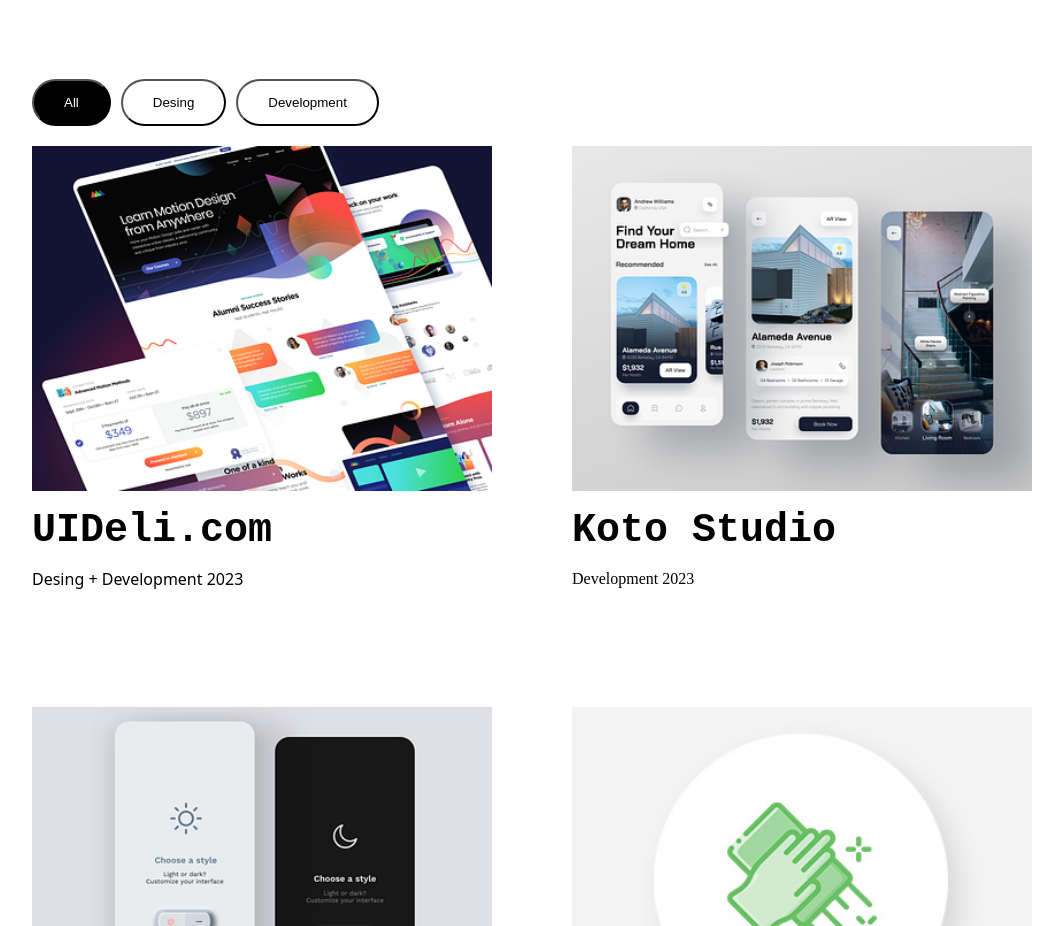
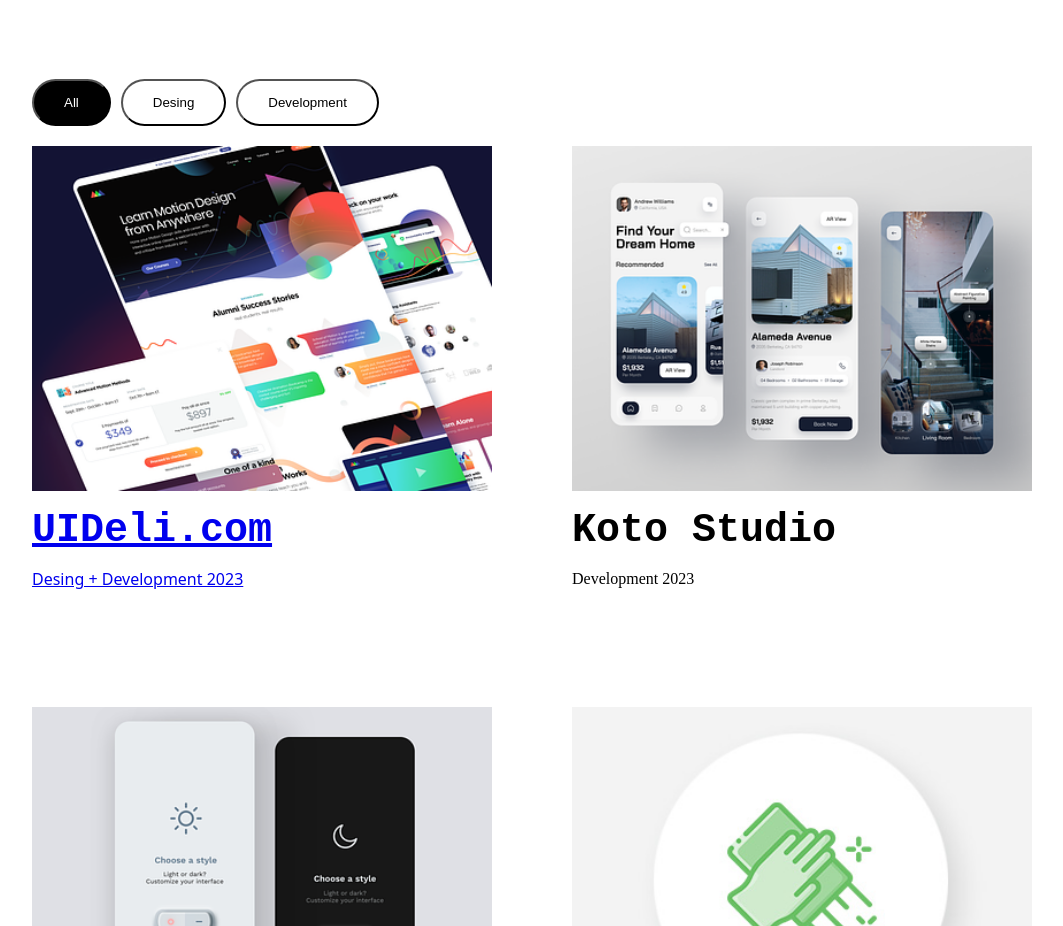
Before and after one commit to DesignHipermedia/UmaPortfolio2023B, a Vue app in the folder diogoserrao/umaportfolio/: page / in a window 1280 px wide. Shown: the part 1100-2026 px from the top of the page, without its empty margins (108-1171 px from the left). Built offline with nearby package versions, Linux system fonts and the light colour scheme.

Commit message:
pagina erro

```diff
--- a/diogoserrao/umaportfolio/src/components/Imagens.vue
+++ b/diogoserrao/umaportfolio/src/components/Imagens.vue
@@ -12,12 +12,13 @@
         </div>
     </div>
     <div class="imagens">
-
+        <a href="/segunda">
             <div class="componente">
                 <img class="imagem" src="/subimagem1.png">
                 <div class="principal">UIDeli.com</div>
                 <div class="descricao">Desing + Development 2023</div>
             </div>
+        </a>
             <div class="componente">
                 <img class="imagem" src="/imagem2.png">
                 <div class="principal">Koto Studio</div>
--- a/diogoserrao/umaportfolio/src/main.js
+++ b/diogoserrao/umaportfolio/src/main.js
@@ -8,10 +8,11 @@
 import { library } from '@fortawesome/fontawesome-svg-core'
 import { FontAwesomeIcon } from '@fortawesome/vue-fontawesome'
 import { faArrowRight, faMoon, faSun } from '@fortawesome/free-solid-svg-icons'
-
+import NotFound from './views/NotFound.vue'
 const routes = [
     { path: '/', component: Home },
     { path: '/segunda', component: SegundaPagina },
+    { path: '/:pathMatch(.*)*', component: NotFound}
   ]
   const router = createRouter({
     history: createWebHistory(import.meta.env.BASE_URL),
--- /dev/null
+++ b/diogoserrao/umaportfolio/src/views/NotFound.vue
@@ -0,0 +1,9 @@
+<script>
+
+</script>
+<template>
+  <div> Page Not Found</div>
+</template>
+<style scoped>
+
+</style>
```
